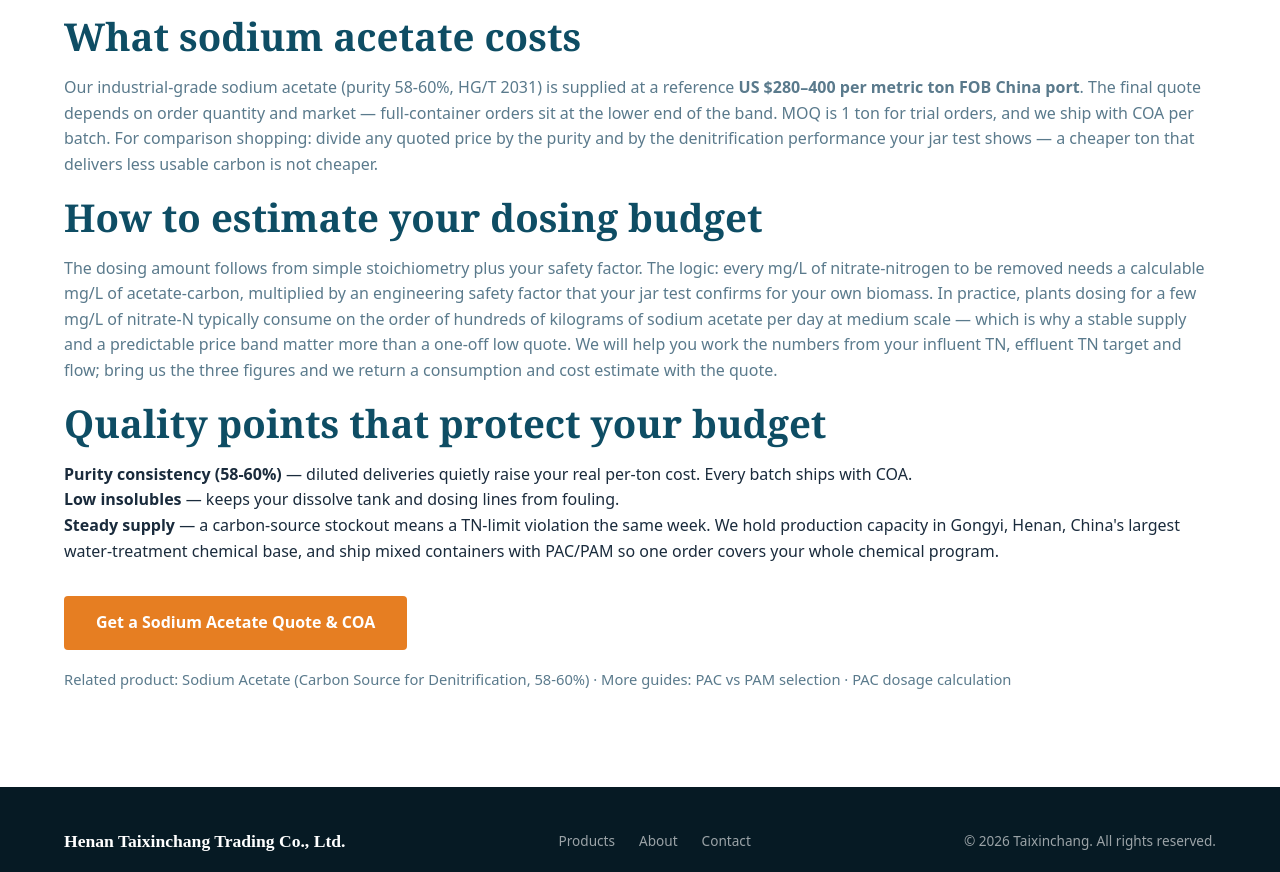
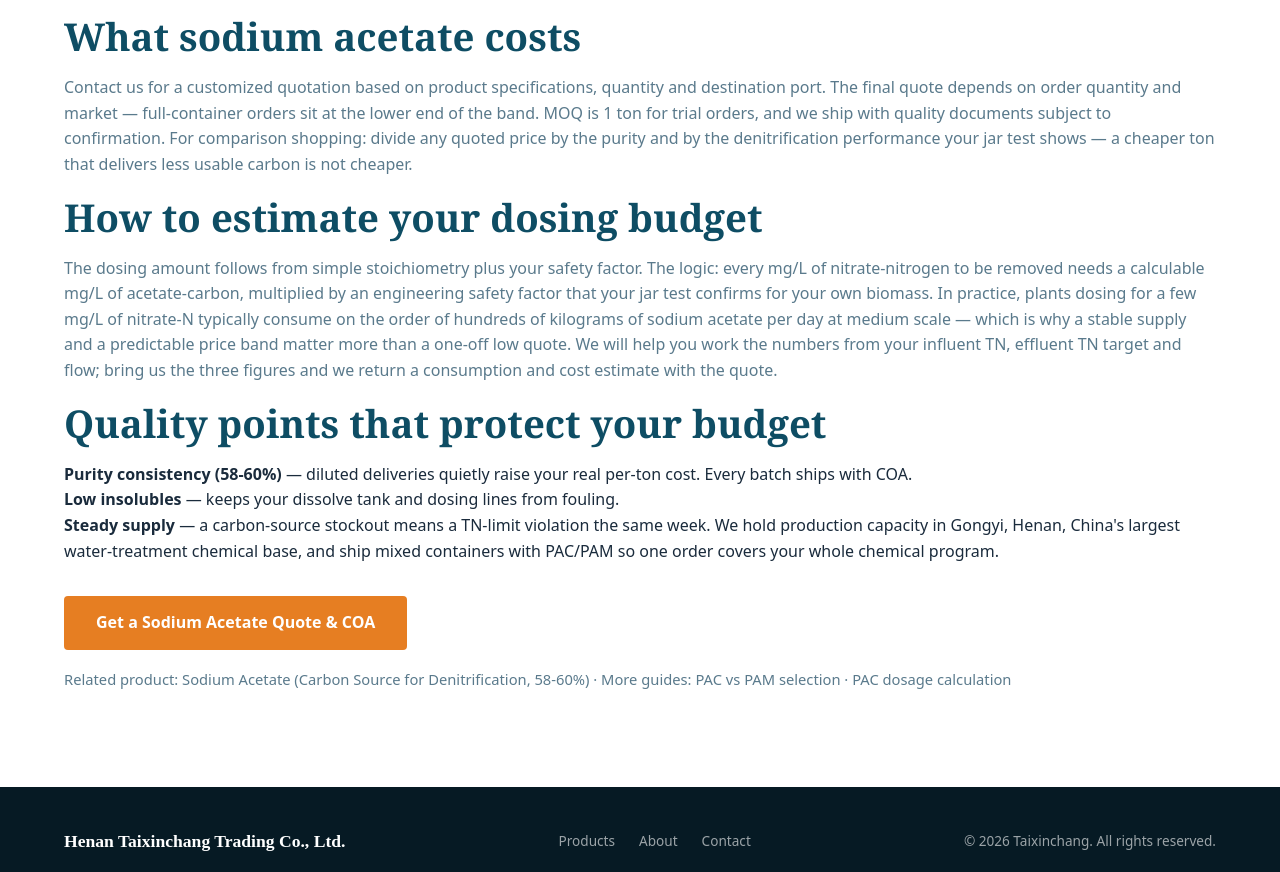
Before and after one commit to jiaoronghui9/jiaoronghui9.github.io, a plain HTML site: page sodium-acetate-carbon-source-cost.html in a window 1280 px wide. Shown: the part 849-1721 px from the top of the page. Drawn offline with Linux system fonts and the light colour scheme.

Commit message:
P0: remove unsupported claims and refresh sitemap

```diff
--- a/sodium-acetate-carbon-source-cost.html
+++ b/sodium-acetate-carbon-source-cost.html
@@ -4,14 +4,14 @@
 <meta charset="UTF-8">
 <meta name="viewport" content="width=device-width, initial-scale=1.0">
 <title>Sodium Acetate as Carbon Source: Cost &amp; Dosage Guide | Taixinchang</title>
-<meta name="description" content="Sodium acetate external carbon source for denitrification: why plants use it, how it compares with methanol and glucose, dosing logic and reference cost (US $280-400/ton FOB, 58-60% purity). From a Gongyi, China supplier, MOQ 1 ton.">
+<meta name="description" content="Sodium acetate external carbon source for denitrification: why plants use it, how it compares with methanol and glucose, dosing logic and reference cost (quotation on request FOB, 58-60% purity). From a Gongyi, China supplier, MOQ 1 ton.">
 <meta name="robots" content="index, follow">
 <link rel="canonical" href="https://taixinchang.com/sodium-acetate-carbon-source-cost.html">
 <link rel="icon" type="image/svg+xml" href="favicon.svg">
 <link rel="stylesheet" href="style.css">
 <meta property="og:type" content="article">
 <meta property="og:title" content="Sodium Acetate as Carbon Source: Cost &amp; Dosage Guide | Taixinchang">
-<meta property="og:description" content="Why wastewater plants dose sodium acetate for denitrification, how its cost compares with methanol and glucose, and how to estimate your dosing budget. Reference FOB US $280-400/ton.">
+<meta property="og:description" content="Why wastewater plants dose sodium acetate for denitrification, how its cost compares with methanol and glucose, and how to estimate your dosing budget. Reference FOB quotation on request.">
 <meta property="og:url" content="https://taixinchang.com/sodium-acetate-carbon-source-cost.html">
 <meta property="og:site_name" content="Taixinchang Water Treatment Chemicals">
 </head>
@@ -55,7 +55,7 @@
     <p style="margin-top: 12px;">The pattern we see in Vietnam and Indonesia: plants that once used methanol or glucose switch to sodium acetate when their discharge standard tightens or when safety compliance costs bite. The chemical itself is not the cheapest per ton &mdash; but it is usually the cheapest per <em>kilogram of nitrogen removed</em>, because less of it is lost to side processes and the biomass responds within hours, not weeks.</p>
 
     <h2>What sodium acetate costs</h2>
-    <p>Our industrial-grade sodium acetate (purity 58-60%, HG/T 2031) is supplied at a reference <strong>US $280&ndash;400 per metric ton FOB China port</strong>. The final quote depends on order quantity and market &mdash; full-container orders sit at the lower end of the band. MOQ is 1 ton for trial orders, and we ship with COA per batch. For comparison shopping: divide any quoted price by the purity and by the denitrification performance your jar test shows &mdash; a cheaper ton that delivers less usable carbon is not cheaper.</p>
+    <p>Contact us for a customized quotation based on product specifications, quantity and destination port. The final quote depends on order quantity and market &mdash; full-container orders sit at the lower end of the band. MOQ is 1 ton for trial orders, and we ship with quality documents subject to confirmation. For comparison shopping: divide any quoted price by the purity and by the denitrification performance your jar test shows &mdash; a cheaper ton that delivers less usable carbon is not cheaper.</p>
 
     <h2>How to estimate your dosing budget</h2>
     <p>The dosing amount follows from simple stoichiometry plus your safety factor. The logic: every mg/L of nitrate-nitrogen to be removed needs a calculable mg/L of acetate-carbon, multiplied by an engineering safety factor that your jar test confirms for your own biomass. In practice, plants dosing for a few mg/L of nitrate-N typically consume on the order of hundreds of kilograms of sodium acetate per day at medium scale &mdash; which is why a stable supply and a predictable price band matter more than a one-off low quote. We will help you work the numbers from your influent TN, effluent TN target and flow; bring us the three figures and we return a consumption and cost estimate with the quote.</p>
```
